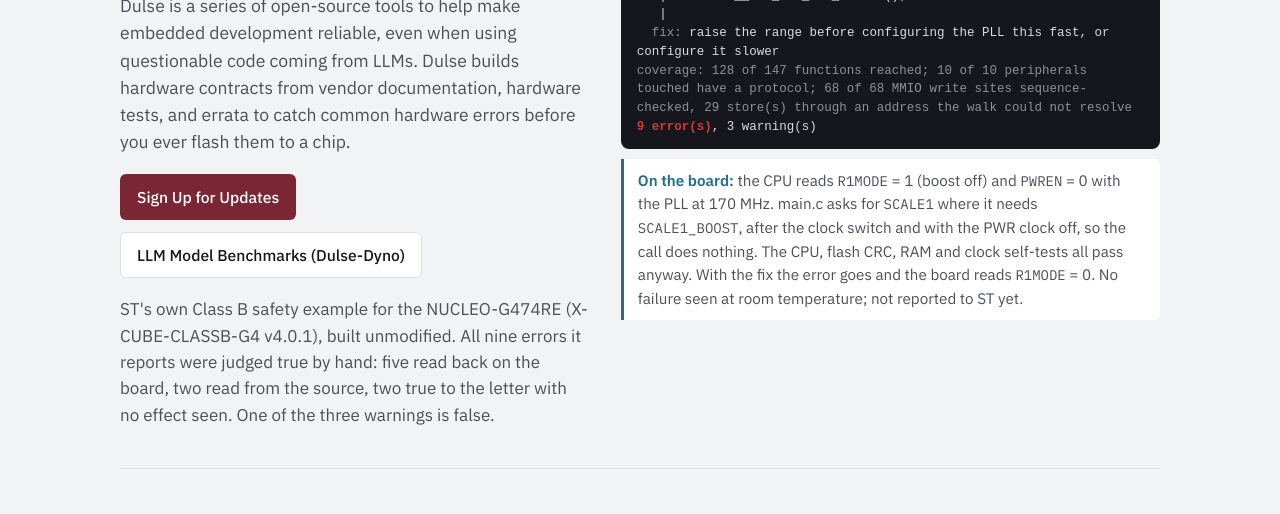
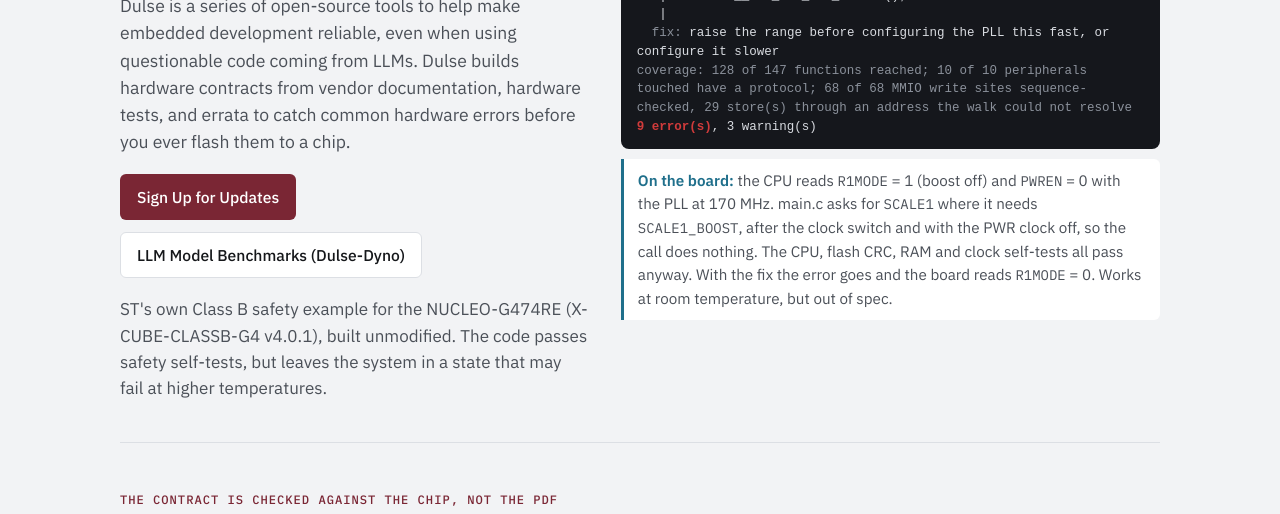
Before and after one commit to dulselang/dulse-site, a plain HTML site: page index.html in a window 1280 px wide. Shown: the part 286-800 px from the top of the page. Drawn offline with Linux system fonts and the light colour scheme.

Commit message:
Reword hero copy
Co-Authored-By: Claude Fable 5.2 <noreply@anthropic.com>

```diff
--- a/index.html
+++ b/index.html
@@ -151,7 +151,7 @@ td:first-child{font-family:var(--font-mono);font-size:.85rem;white-space:nowrap}
       <a class="btn primary" href="#signup">Sign Up for Updates</a>
       <a class="btn ghost" href="https://dyno.dulse.dev">LLM Model Benchmarks (Dulse-Dyno)</a>
     </div>
-    <p class="copy">ST's own Class B safety example for the NUCLEO-G474RE (X-CUBE-CLASSB-G4 v4.0.1), built unmodified. All nine errors it reports were judged true by hand: five read back on the board, two read from the source, two true to the letter with no effect seen. One of the three warnings is false.</p>
+    <p class="copy">ST's own Class B safety example for the NUCLEO-G474RE (X-CUBE-CLASSB-G4 v4.0.1), built unmodified. The code passes safety self-tests, but leaves the system in a state that may fail at higher temperatures.</p>
   </div>
   <div>
     <div class="term">
@@ -165,7 +165,7 @@ td:first-child{font-family:var(--font-mono);font-size:.85rem;white-space:nowrap}
 <span class="cov">coverage: 128 of 147 functions reached; 10 of 10 peripherals touched have a protocol; 68 of 68 MMIO write sites sequence-checked, 29 store(s) through an address the walk could not resolve</span>
 <span class="sev-err">9 error(s)</span>, 3 warning(s)</pre>
     </div>
-    <div class="board" style="margin-top:10px"><b>On the board:</b> the CPU reads <code>R1MODE</code> = 1 (boost off) and <code>PWREN</code> = 0 with the PLL at 170 MHz. main.c asks for <code>SCALE1</code> where it needs <code>SCALE1_BOOST</code>, after the clock switch and with the PWR clock off, so the call does nothing. The CPU, flash CRC, RAM and clock self-tests all pass anyway. With the fix the error goes and the board reads <code>R1MODE</code> = 0. No failure seen at room temperature; not reported to ST yet.</div>
+    <div class="board" style="margin-top:10px"><b>On the board:</b> the CPU reads <code>R1MODE</code> = 1 (boost off) and <code>PWREN</code> = 0 with the PLL at 170 MHz. main.c asks for <code>SCALE1</code> where it needs <code>SCALE1_BOOST</code>, after the clock switch and with the PWR clock off, so the call does nothing. The CPU, flash CRC, RAM and clock self-tests all pass anyway. With the fix the error goes and the board reads <code>R1MODE</code> = 0. Works at room temperature, but out of spec.</div>
   </div>
 </div>
 
```
